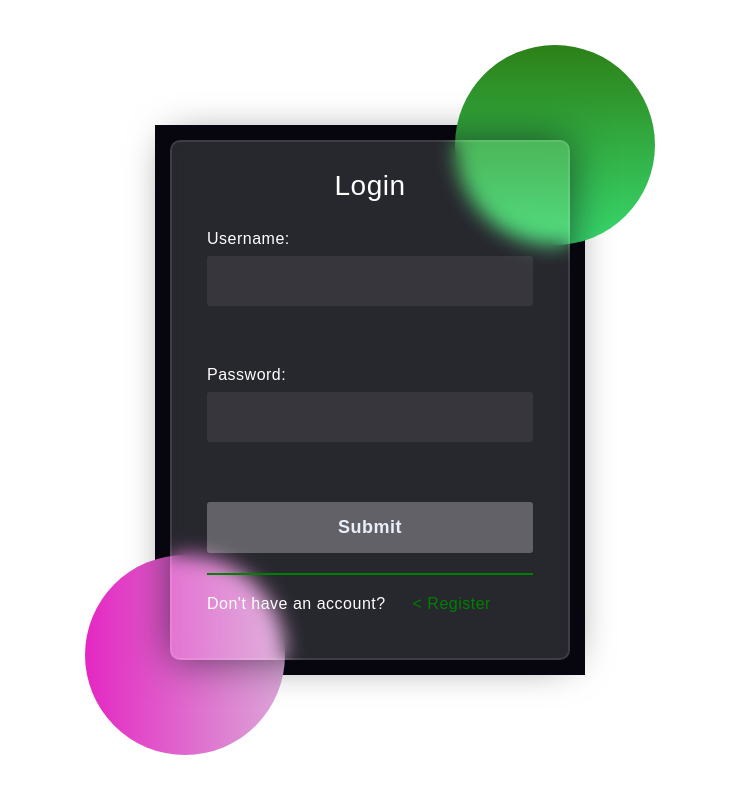
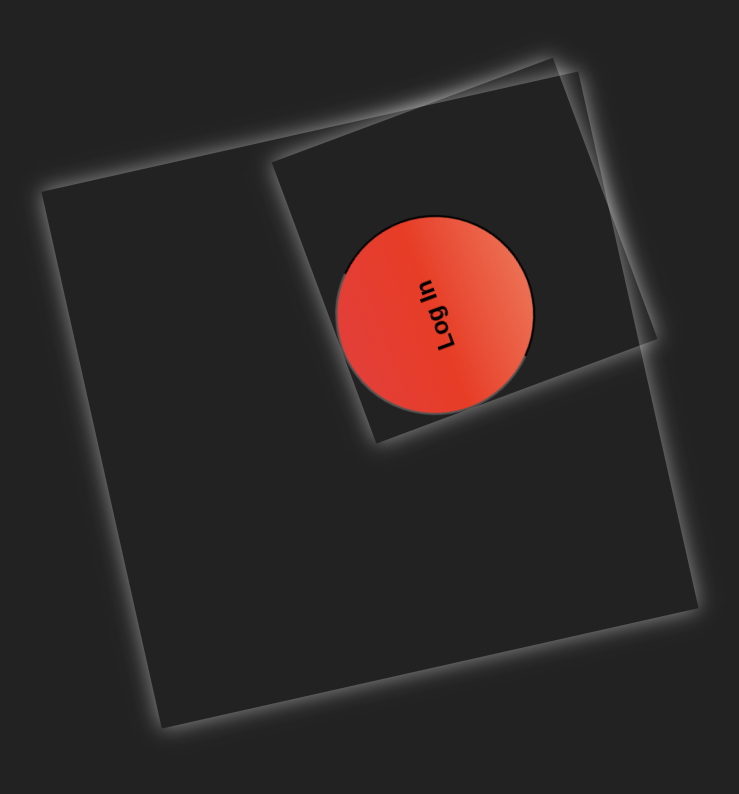
Before and after one commit to yulia-gutorova/websec-frontend, a React (Vite) app in the folder websec-react/: page / in a window 1280 px wide. Shown: the top 794 px of the page, without its empty margins (270-1009 px from the left). Built offline with nearby package versions, Linux system fonts and the light colour scheme.

Commit message:
skapa en hemsida (förlåt mig) #57

```diff
--- a/package.json
+++ b/package.json
@@ -1,5 +1,8 @@
 {
   "dependencies": {
     "axios": "^1.5.1"
+  },
+  "devDependencies": {
+    "@types/node": "^20.8.7"
   }
 }
--- a/websec-react/src/App.tsx
+++ b/websec-react/src/App.tsx
@@ -2,12 +2,14 @@ import { BrowserRouter, Route, Routes } from "react-router-dom";
 import { LoginView } from "./view/login/LoginView";
 import { MyPage } from "./view/myPage/MyPage";
 import { RegistrationView } from "./view/registration/RegistrationView";
+import { HomeView } from "./view/home/HomeView";
 
 function App() {
   return (
     <BrowserRouter>
       <Routes>
-        <Route path="/" element={<LoginView/>} />
+        <Route path="/" element={<HomeView/>} />
+        <Route path="/login" element={<LoginView/>} />
         <Route path="/registration" element={<RegistrationView />} />
         <Route path="/mypage" element={ <MyPage />}/>
         <Route path="*" element={<h1>Page not found</h1>} />
--- /dev/null
+++ b/websec-react/src/view/home/HomeView.tsx
@@ -0,0 +1,31 @@
+import { Link } from "react-router-dom"
+import classes from "./styles/HomeView.module.css"
+
+
+export const HomeView = () => {
+
+  function focusInput() {
+    const textField = document.getElementById("goToLoginPageButton");
+
+    textField!.focus();
+
+    // The input will lose focus after 3 seconds
+    setTimeout(() => {
+      textField!.blur();
+    }, 3000);
+  }
+
+
+
+  return (
+    <div className={classes.body}>
+      <div className={classes.outsideGradient}>
+        <div className={classes.insideGradient}>
+        <Link to="/login" className={classes.link}>
+          <button onClick={() => focusInput()} id="goToLoginPageButton" className={classes.goToLoginPageButton}><span className={classes.loginButtonText}>Log In</span></button>{" "}
+        </Link>
+        </div>
+      </div>
+    </div>
+  )
+}
--- /dev/null
+++ b/websec-react/src/view/home/styles/HomeView.module.css
@@ -0,0 +1,51 @@
+@keyframes clockwise {
+    0% {
+      transform: rotate(0deg);
+    }
+    100% {
+      transform: rotate(360deg);
+    }
+  }
+
+  @keyframes counterclockwise {
+    0% {
+      transform: rotate(360deg);
+    }
+    100% {
+      transform: rotate(0deg);
+    }
+  }
+
+  .body {
+    background-color: #222;
+    position: absolute;
+    inset: 0;
+    display: flex;
+    place-content: center;
+    align-items: center;
+  }
+
+  .outsideGradient{
+    width: 550px;
+    height: 550px;
+    animation: clockwise 70s cubic-bezier(0, 2, 1, 4) normal infinite;
+    box-shadow: 0 0 20px rgba(255, 255, 255, 0.5);
+  }
+
+  .insideGradient{
+    width: 300px;
+    height: 300px;
+    animation: counterclockwise 30s cubic-bezier(0, 2, 1, 4) reverse infinite;
+    box-shadow: 0 0 20px rgba(255, 255, 255, 0.5);
+  }
+
+  .goToLoginPageButton {
+    height: 200px;
+    width: 200px;
+    border-radius: 50%;
+    background: linear-gradient(#e33f39,#e73d27, #ec7054);
+    color: black;
+    font-size: 24px;
+    font-weight: bold;
+
+  }
--- a/websec-react/src/view/login/LoginView.tsx
+++ b/websec-react/src/view/login/LoginView.tsx
@@ -42,6 +42,7 @@ export const LoginView = () => {
   //================================================
   return (
     <div className={classes.container}>
+
       <div className={classes.loginArea}>
         <div className={classes.background}>
           <div className={classes.shapeOne}></div>
@@ -101,6 +102,7 @@ export const LoginView = () => {
 
         </form>
       </div>
+
     </div>
   );
 };
--- a/websec-react/src/view/login/styles/LoginView.module.css
+++ b/websec-react/src/view/login/styles/LoginView.module.css
@@ -7,10 +7,11 @@
 }
 
 .container {
-  background-color: lightgray;
-  font-family: "Poppins", sans-serif;
-  color: #ffffff;
-  letter-spacing: 0.5px;
+    width: 100%;
+    height: 100vh;
+    font-family: "Poppins", sans-serif;
+    letter-spacing: 0.5px;
+    background-image: linear-gradient(to right, #8360c3, #2ebf72);
 }
 
 
@@ -32,8 +33,7 @@
 }
 
 .shapeOne {
-    background: linear-gradient(#2c8017,
-        #38d96e);
+    background: linear-gradient(#2c8017,#84b996, #a1efbb);
     left: 300px;
     top: -80px;
 }
--- a/websec-react/src/view/registration/styles/RegistrationView.module.css
+++ b/websec-react/src/view/registration/styles/RegistrationView.module.css
@@ -7,12 +7,13 @@
 }
 
 .container {
-  background-color: lightgray;
-  font-family: "Poppins", sans-serif;
-  color: #ffffff;
-  letter-spacing: 0.5px;
+    width: 100%;
+    height: 100vh;
+    background-image: linear-gradient(to right, #474fe6, #e69053);
+    font-family: "Poppins", sans-serif;
+    color: #ffffff;
+    letter-spacing: 0.5px;
 }
-
 
 .registerArea{
     width: 430px;
```
Also changed, not shown: 2 other files (tests, documents, lock files or other folders).
